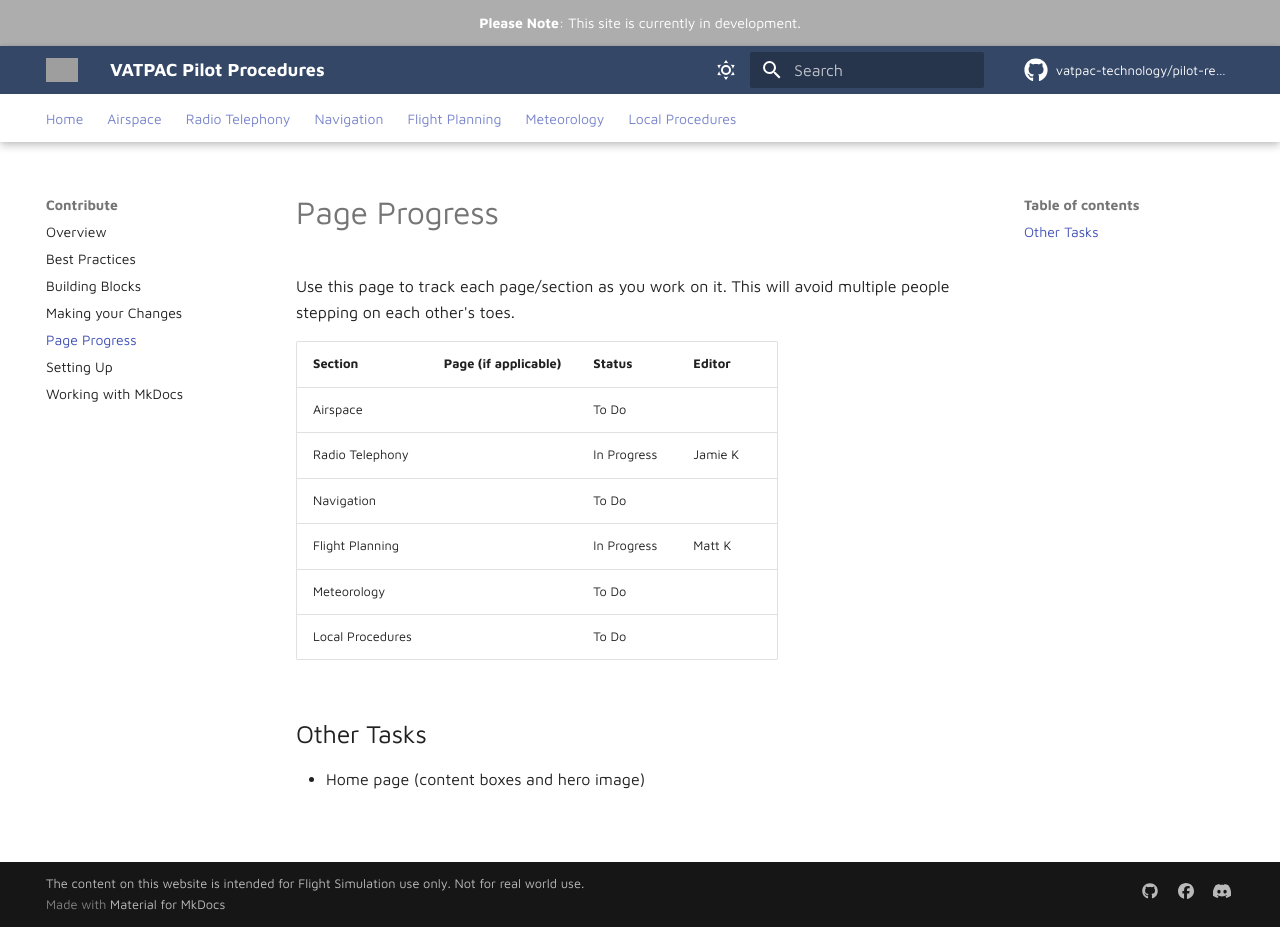
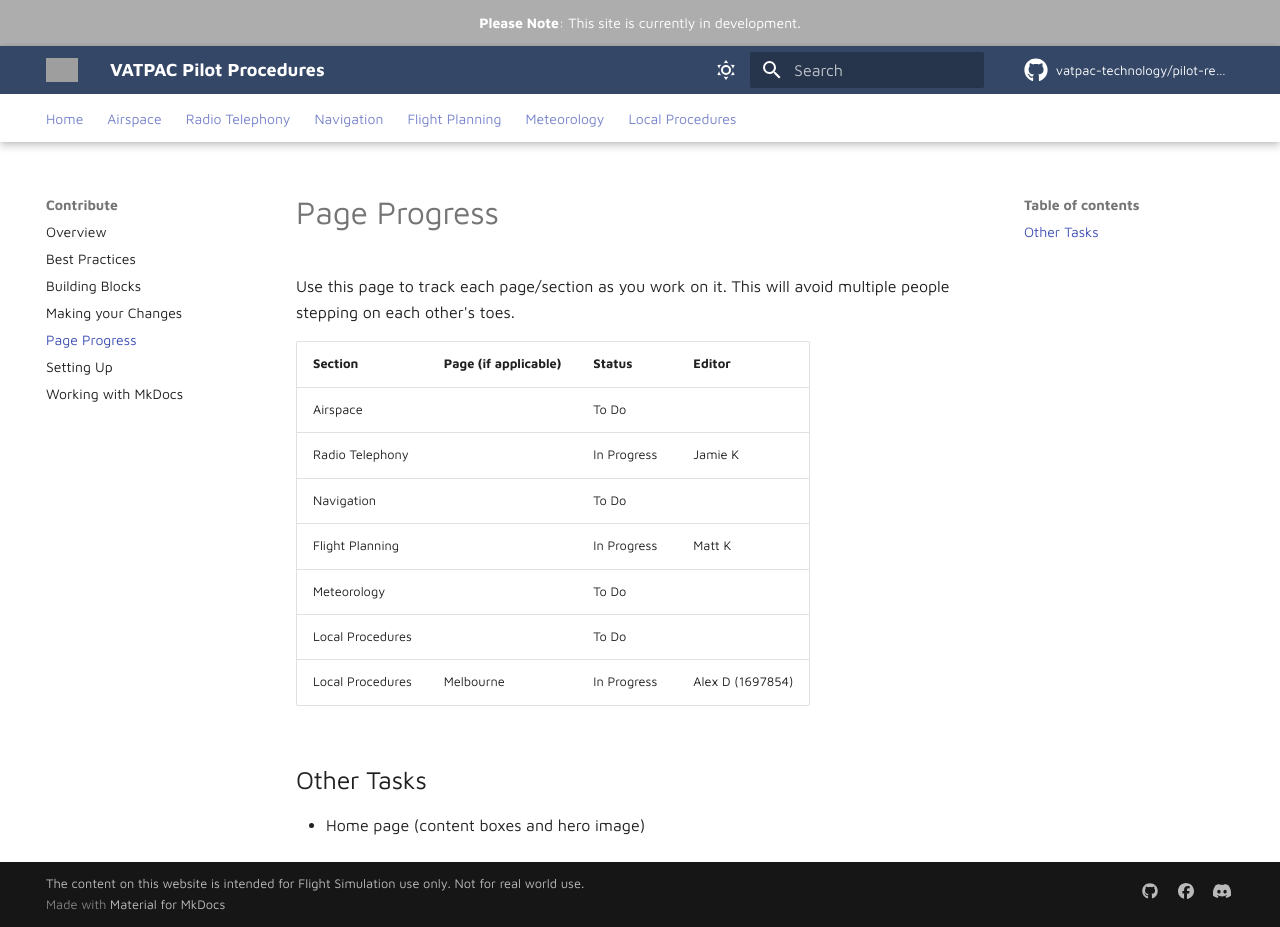
Before and after one commit to vatpac-technology/pilot-resources, an MkDocs documentation site: the page built from docs/assist-us/pageprogress.md, in a window 1280 px wide and 927 px high. Built offline with MkDocs 1.6.1 and Material for MkDocs 9.7.7, drawn with Linux system fonts in a browser that asks for light colours; comment, search, counter and statistics services are not loaded; grey boxes are pictures that could not be loaded.

Commit message:
Add Melbourne page owner

```diff
--- a/docs/assist-us/pageprogress.md
+++ b/docs/assist-us/pageprogress.md
@@ -14,6 +14,7 @@ Use this page to track each page/section as you work on it. This will avoid mult
 | Flight Planning | | In Progress | Matt K |
 | Meteorology | | To Do | |
 | Local Procedures | | To Do | |
+| Local Procedures | Melbourne | In Progress | Alex D (1697854) |
 
 ## Other Tasks
 - Home page (content boxes and hero image)
```
